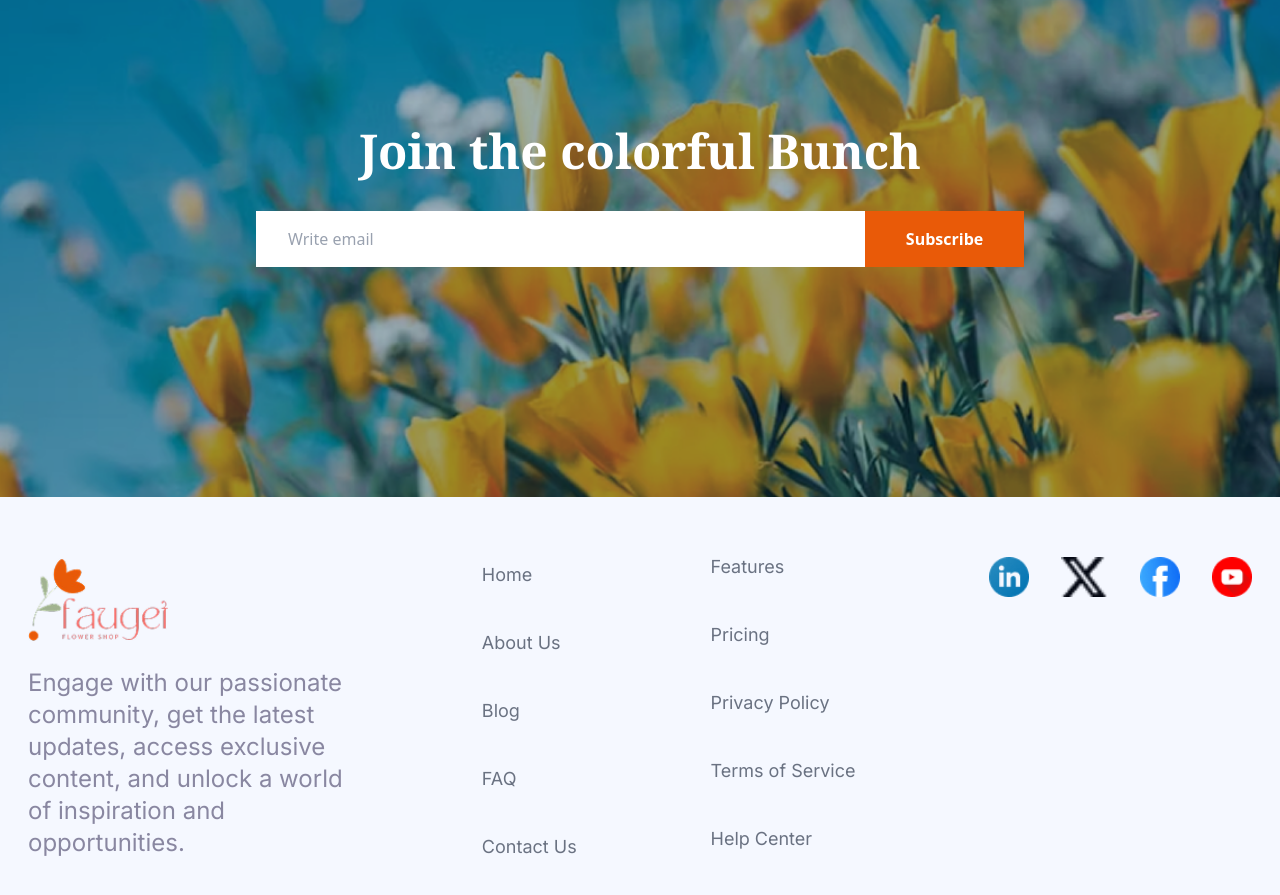
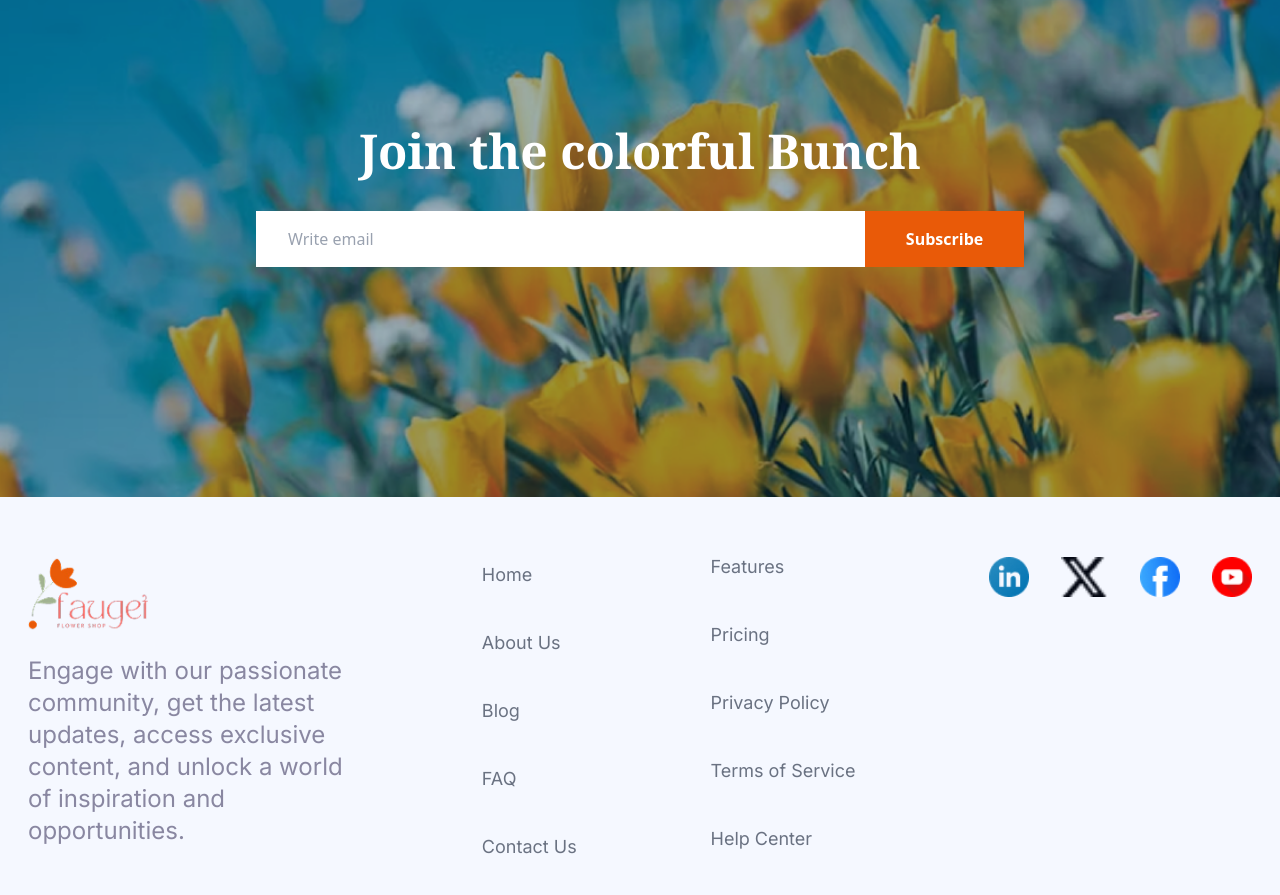
Before and after one commit to farhanarexa/A02-responsive_flowers, a plain HTML site: page index.html in a window 1280 px wide. Shown: the part 3788-4683 px from the top of the page. Drawn offline with nearby package versions, Linux system fonts and the light colour scheme.

Commit message:
footer logo resizing

```diff
--- a/index.html
+++ b/index.html
@@ -265,7 +265,7 @@
             <div class="flex md:items-center flex-col mx-7 md:mb-0">
 
                 <div>
-                    <img src="media/logo.png" alt="Faugei Logo" class="w-50 md:w-35 mt-5 mr-2">
+                    <img src="media/logo.png" alt="Faugei Logo" class="w-40 md:w-30 mt-5 mr-2">
                     <p class="text-lg text-[#8987A1] w-80 mt-6 md:text-2xl">Engage with our passionate community, get the latest updates, access exclusive content, and unlock a world of inspiration and opportunities.
                     </p>
                 </div>
```
